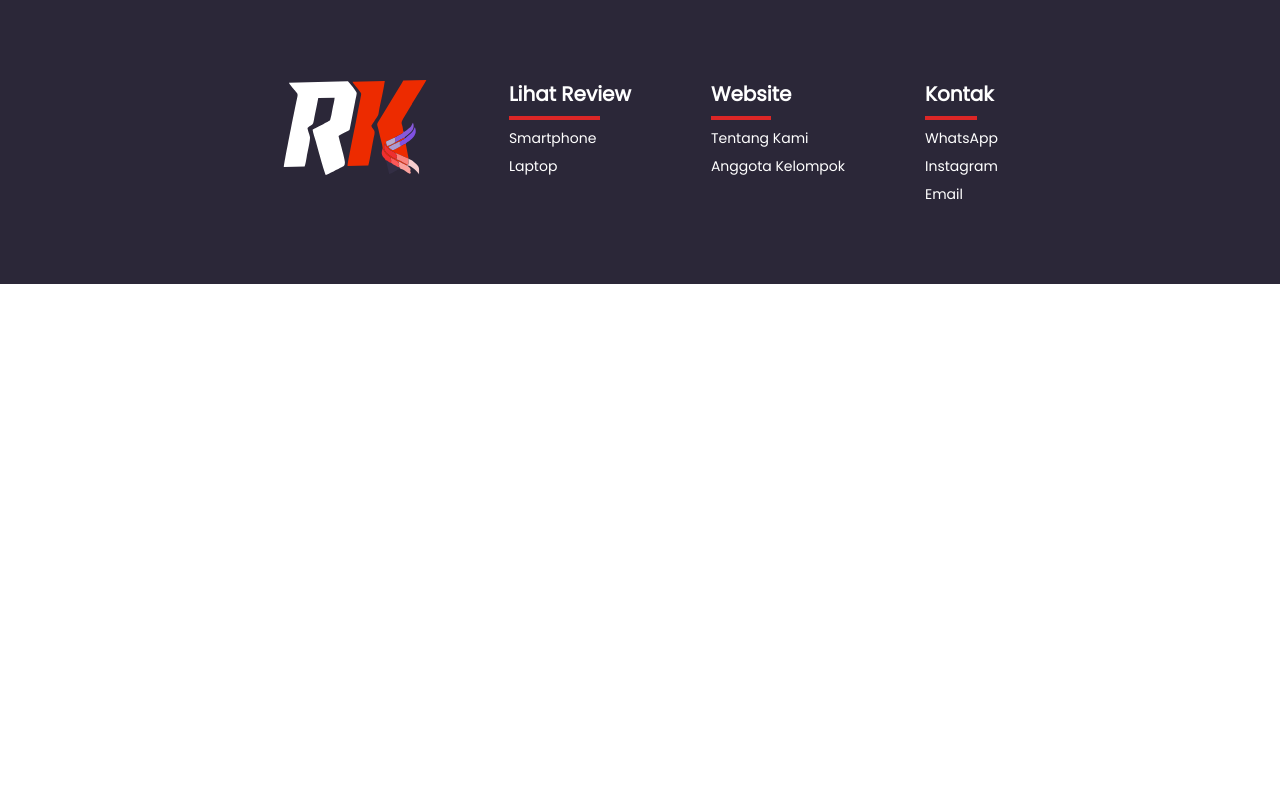
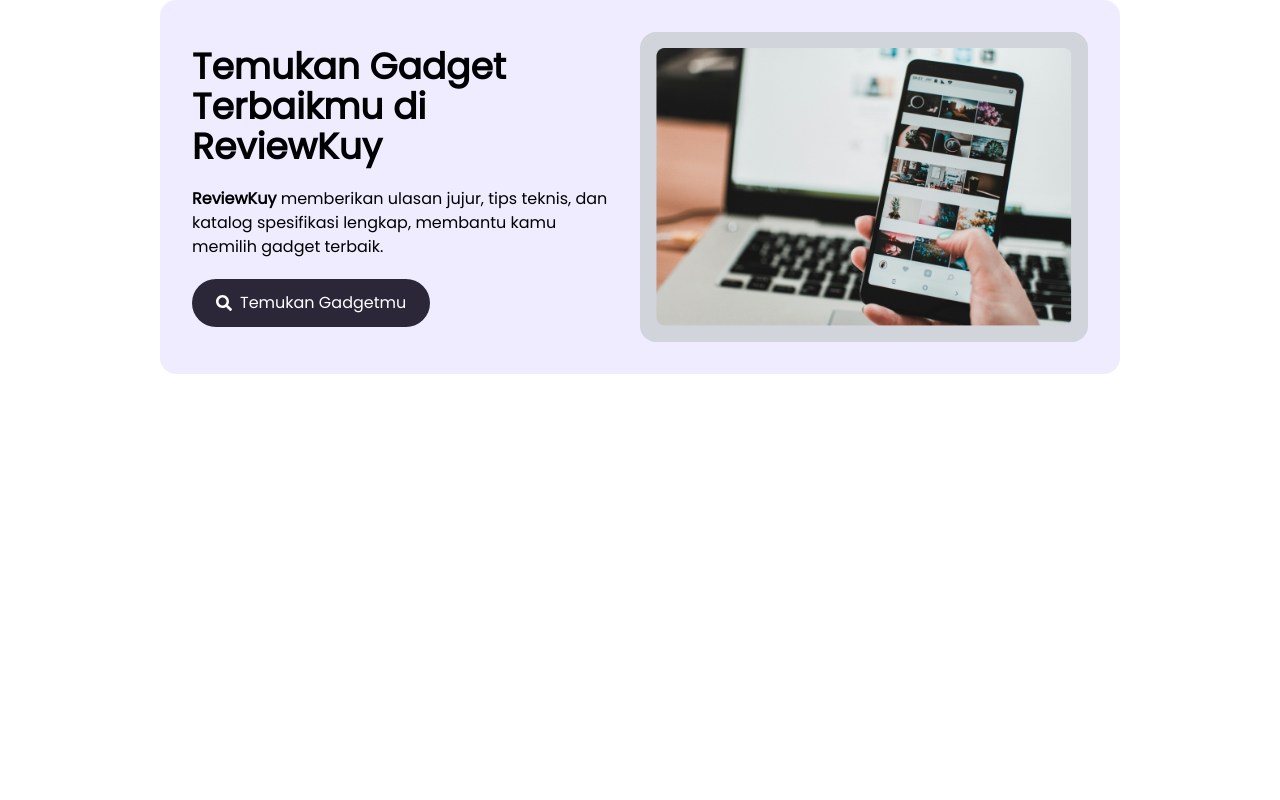
Before and after one commit to andrr64/ReviewKuy-Website, a React (Vite) app in the folder client/: page / in a window 1280 px wide. Shown: the top 800 px of the page. Built offline with nearby package versions, Linux system fonts and the light colour scheme.

Commit message:
pengembangan awal halaman beranda

```diff
--- /dev/null
+++ b/client/src/pages/home/components/jumbotron.tsx
@@ -0,0 +1,22 @@
+import { FaSearch } from 'react-icons/fa';
+import phone_illustration from './assets/phone-illustration.png';
+
+function Jumbotron() {
+  return (
+    <div className='flex flex-wrap p-8 items-center bg-light-purple rounded-2xl'>
+      <div id='text-container' className='space-y-5 w-1/2 pr-4'>
+        <h1 className='font-bold text-4xl'>Temukan Gadget Terbaikmu di ReviewKuy</h1>
+        <p><b>ReviewKuy</b> memberikan ulasan jujur, tips teknis, dan katalog spesifikasi lengkap, membantu kamu memilih gadget terbaik. </p>
+        <button className='bg-primary hover:bg-semilight-purple transition-300 mt-4 p-2 flex hv-center space-x-2 px-6 py-3 rounded-full text-white'>
+          <FaSearch />
+          <p>Temukan Gadgetmu</p>
+        </button>
+      </div>
+      <div id="img-container" className="bg-gray-300 rounded-2xl w-1/2 p-4">
+        <img src={phone_illustration} alt="Phone Illustration" className='w-full h-auto' />
+      </div>
+    </div>
+  );
+}
+
+export default Jumbotron;
--- a/client/src/pages/home/index.tsx
+++ b/client/src/pages/home/index.tsx
@@ -1,9 +1,11 @@
-import Footer from '../../components/footer'
+import Jumbotron from "./components/jumbotron";
 
 export default function Home() {
   return (
-    <div>
-        <Footer/>
+    <div className='mx-40'>
+      <header>
+        <Jumbotron/>
+      </header>
     </div>
   )
 }
--- a/client/src/pages/login/index.tsx
+++ b/client/src/pages/login/index.tsx
@@ -10,7 +10,7 @@
   const navigate = useNavigate();
 
   return (
-    <div className="text-base bg-semilight-purple flex items-center justify-center min-h-screen">
+    <div className="bg-semilight-purple flex items-center justify-center min-h-screen">
       <div className="bg-primary shadow-lg p-5 laptop:p-10 w-9/12 rounded-2xl desktop:w-1/3">
         <button onClick={() => navigate(-1)} className="text-white opacity-90 transition duration-300 hover:-translate-x-2 text-left text-gray-600 mb-4 flex items-center">
           <FaArrowLeft className='mr-2' />
```
Also changed, not shown: client/src/pages/home/components/assets/phone-illustration.png (added).
